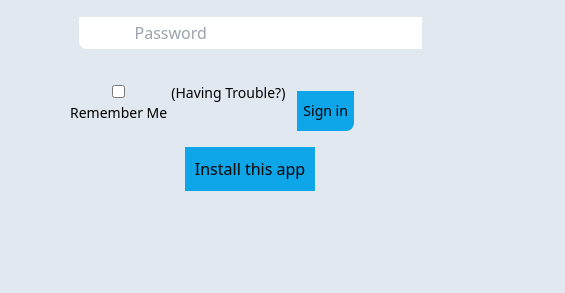
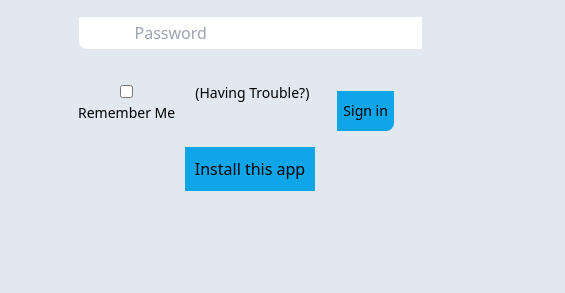
Before and after one commit to solyDenis/d7-form-v2, a plain HTML site: page index.html in a window 1280 px wide. Shown: the part 285-578 px from the top of the page, 70-635 px from the left. Drawn offline with nearby package versions, Linux system fonts and the light colour scheme.

Commit message:
Update index.html
removed the padding

```diff
--- a/index.html
+++ b/index.html
@@ -23,7 +23,7 @@
                 </div>
 
                 <br>
-                <ul class="flex list-none m-auto px-2 w-96 no-underline text-black indent-1 text-sm">
+                <ul class="flex list-none m-auto w-96 no-underline text-black indent-5 text-sm">
                     <div>
 
                     </div>
```
